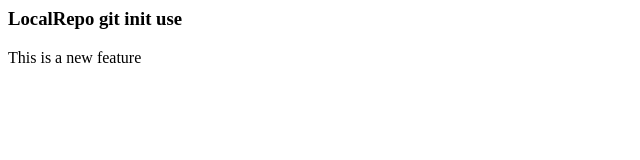
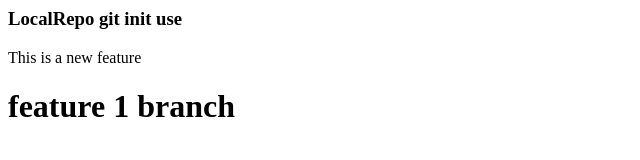
Before and after one commit to PoojaDev30/localrepo, a plain HTML site: page index.html in a window 1280 px wide. Shown: the whole page, without its empty margins (0-640 px from the left). Drawn offline with Linux system fonts and the light colour scheme.

Commit message:
added in feature 1 branch

```diff
--- a/index.html
+++ b/index.html
@@ -1,2 +1,3 @@
 <h3>LocalRepo git init use </h3>
 <p>This is a new feature</p>
+<h1>feature 1 branch</h1>
```
